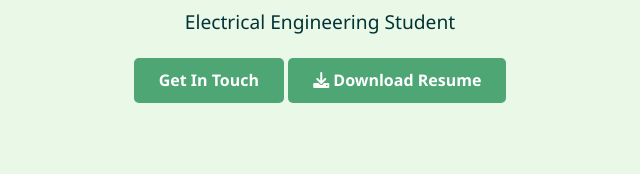
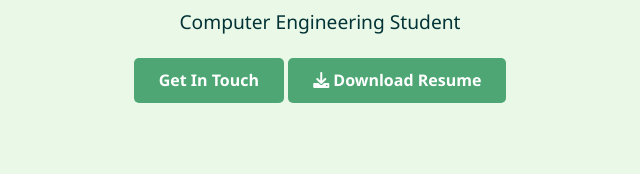
Before and after one commit to rafayetm0rtaza/Rafayets_den, a plain HTML site: page index.html in a window 1280 px wide. Shown: the part 367-541 px from the top of the page, 320-960 px from the left. Drawn offline with nearby package versions, Linux system fonts and the light colour scheme.

Commit message:
small changes

```diff
--- a/index.html
+++ b/index.html
@@ -793,7 +793,7 @@ section h2:hover::after {
             <img src="assets/icon3.jpg" alt="Profile Photo" class="profile-img" >
             <div>
                 <h1>Rafayet Murtaza</h1>
-                <p>Electrical Engineering Student </p>
+                <p>Computer Engineering Student </p>
                 <a href="#contact" class="cta-button">Get In Touch</a>
                 <a href="assets/resume.pdf" download class="cta-button resume-button">
                     <i class="fas fa-download"></i> Download Resume
```
Also changed, not shown: assets/4.jpg (added), 1 other file.
